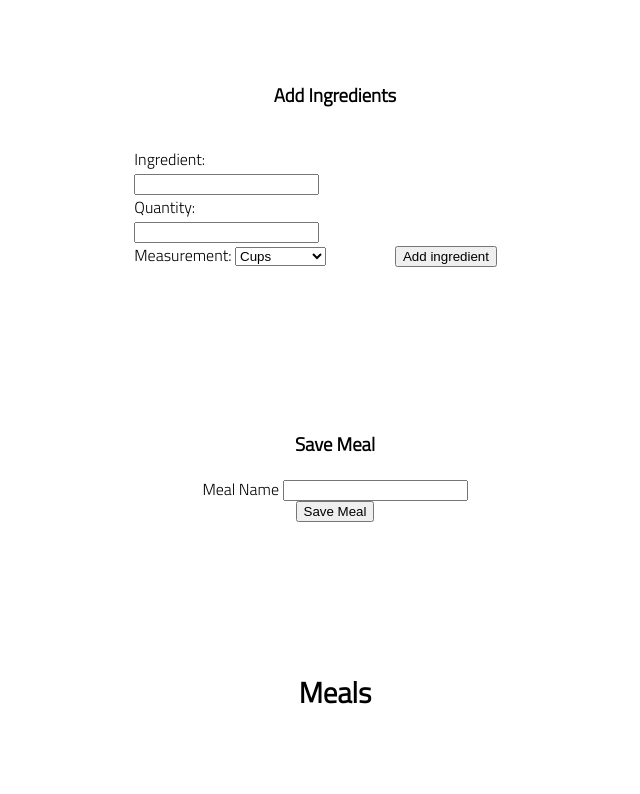
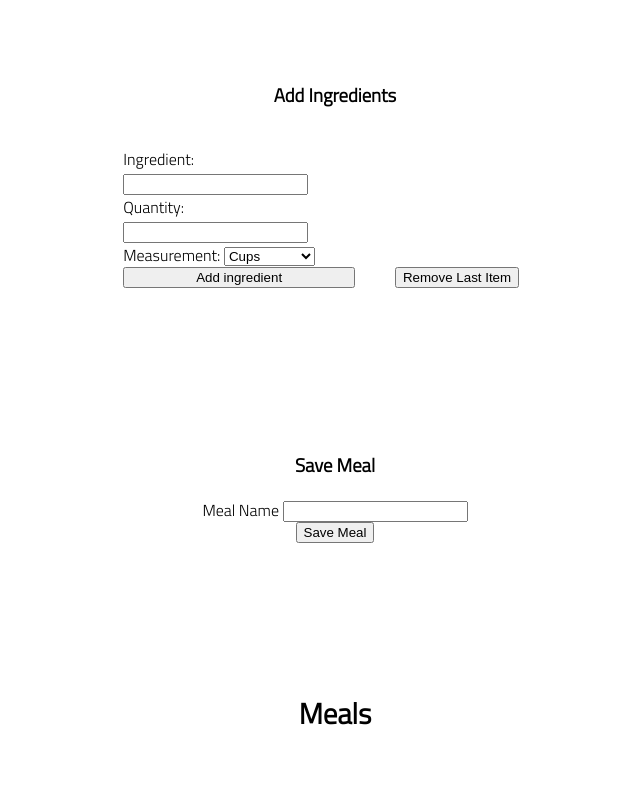
Before and after one commit to Sydnie-McDonald/meal, a plain HTML site: page index.html in a window 1280 px wide. Shown: the whole page, without its empty margins (305-945 px from the left). Drawn offline with Linux system fonts and the light colour scheme.

Commit message:
saving code from last night

```diff
--- a/app.js
+++ b/app.js
@@ -26,6 +26,7 @@ form.addEventListener('submit', (e) => {
     ingredients: data.get('ingredient'),
     qty: data.get('qty'),
     measurement: data.get('measurement'),
+    calories: Number(data.get('calories')),
   };
   ingredients.push(item);
   renderIngredients();
--- a/index.html
+++ b/index.html
@@ -37,11 +37,13 @@
                                 <option value="tbsp">Tablespoon</option>
                             </select>
                         </label>
+                        <button id="add">Add ingredient</button>
                     </form>
                     <div class="ingredient-list">
                         <ul id="ingredient-list"></ul>
-                        <button id="remove">Add ingredient</button>
+                        <button id="remove">Remove Last Item</button>
                     </div>
+
             </section>
             <section class="save">
                 <h3>Save Meal</h3>
```
Lines whose indentation alone changed are shown as unchanged.
